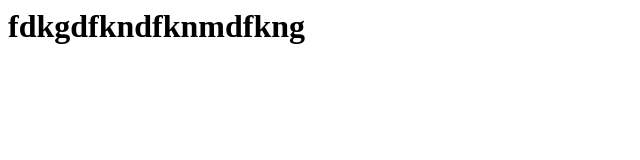
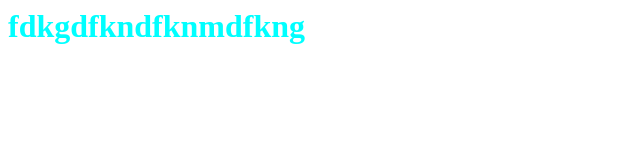
Before and after one commit to stemo4569/stemo4569.github.io, a plain HTML site: page index.html in a window 1280 px wide. Shown: the whole page, without its empty margins (0-640 px from the left). Drawn offline with Linux system fonts and the light colour scheme.

Commit message:
valid styles.css

```diff
--- a/index.html
+++ b/index.html
@@ -1,5 +1,7 @@
 <html>
     <header>
+        <meta charset="utf-8" />
+        <link rel="stylesheet" href="css/styles.css"/>
         <title>CV</title>
     </header>
     <body>
```
